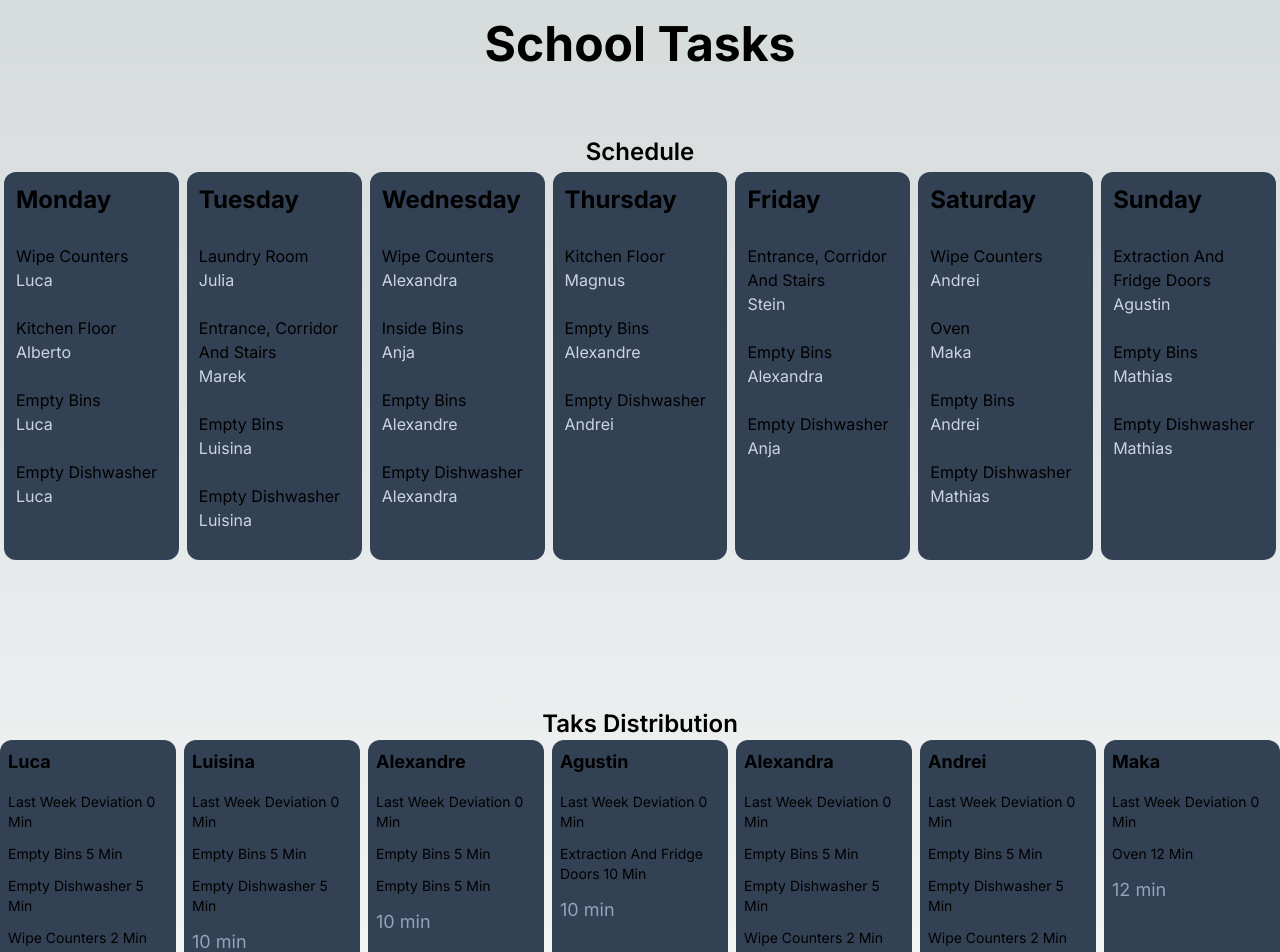
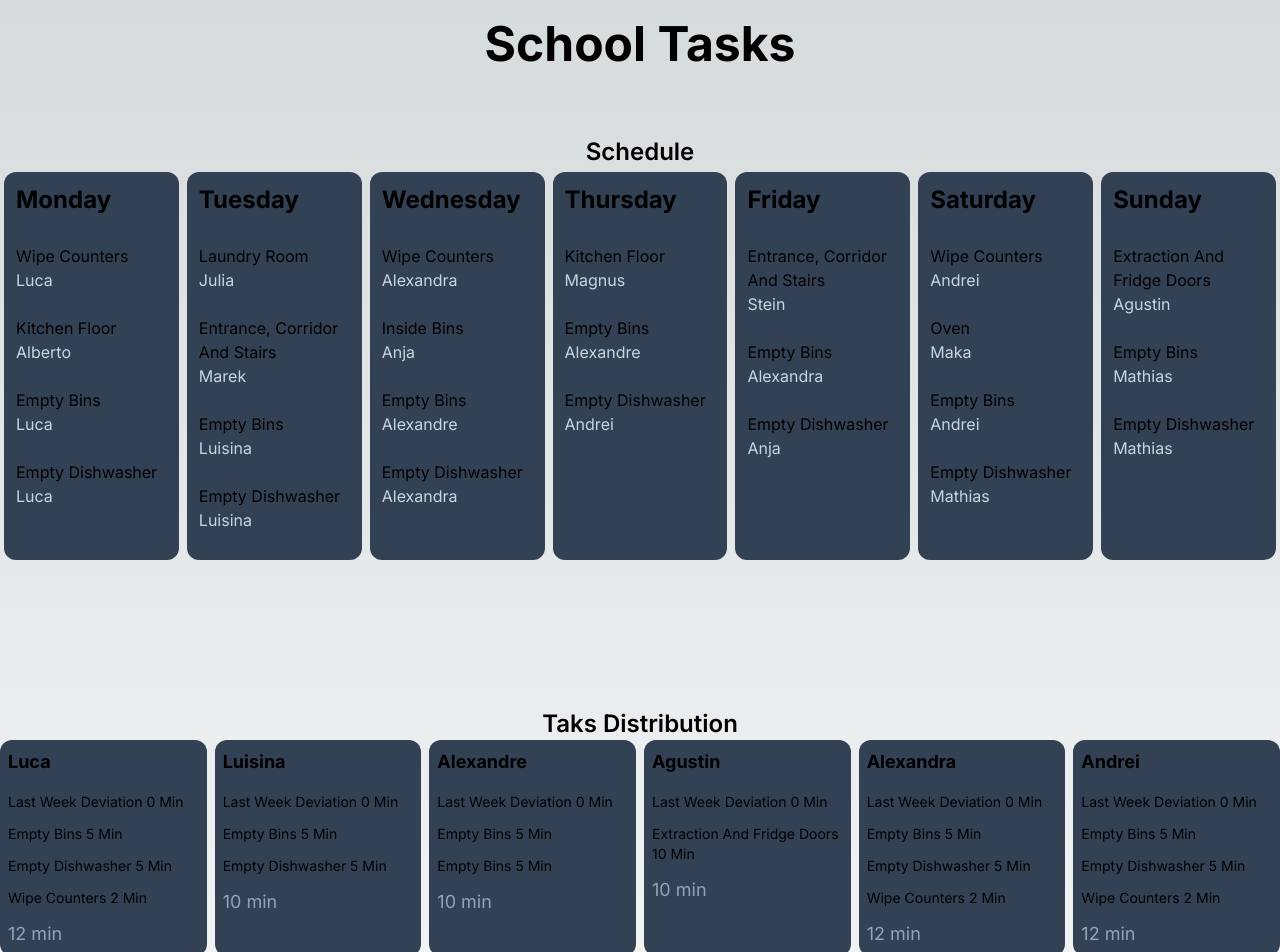
Before and after one commit to Soulzen/tareas-oye, a Next.js app: page / in a window 1280 px wide. Shown: the top 952 px of the page. Built offline with nearby package versions, Linux system fonts and the light colour scheme.

Commit message:
improved readability for tasks

```diff
--- a/src/components/assignment.tsx
+++ b/src/components/assignment.tsx
@@ -6,7 +6,7 @@ interface AssignmeetProps {
 
 const Assignmeet = ({ assignment }: AssignmeetProps) => {
   return (
-    <div className="p-2 w-50 bg-slate-700 rounded-xl basis-40 flex-1">
+    <div className="p-2 w-50 bg-slate-700 rounded-xl basis-[200px] flex-1">
       <h2 className="capitalize mb-3 text-lg font-bold">{assignment.name}</h2>
       <ul>
         <li className="my-1 py-1 capitalize text-sm">
```
